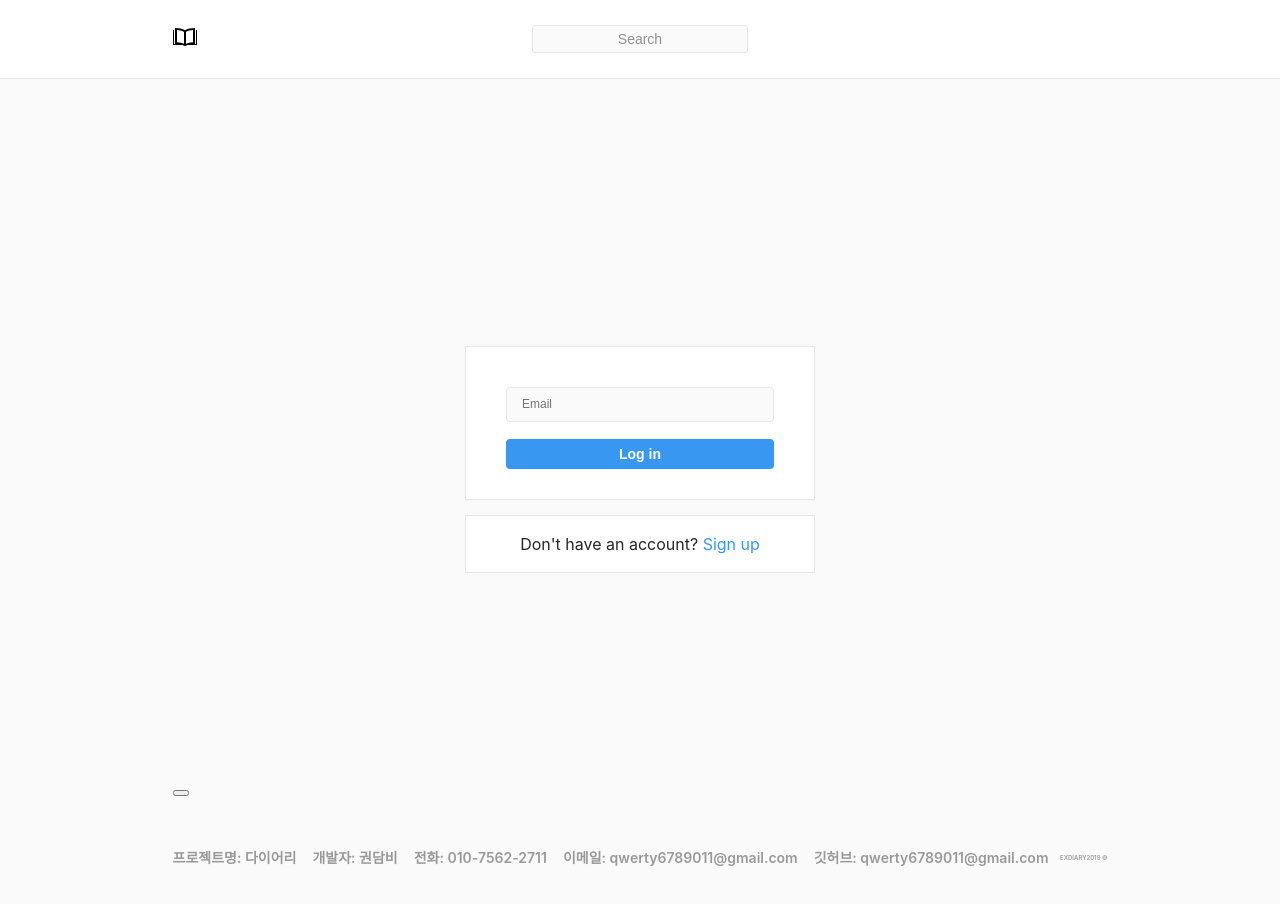
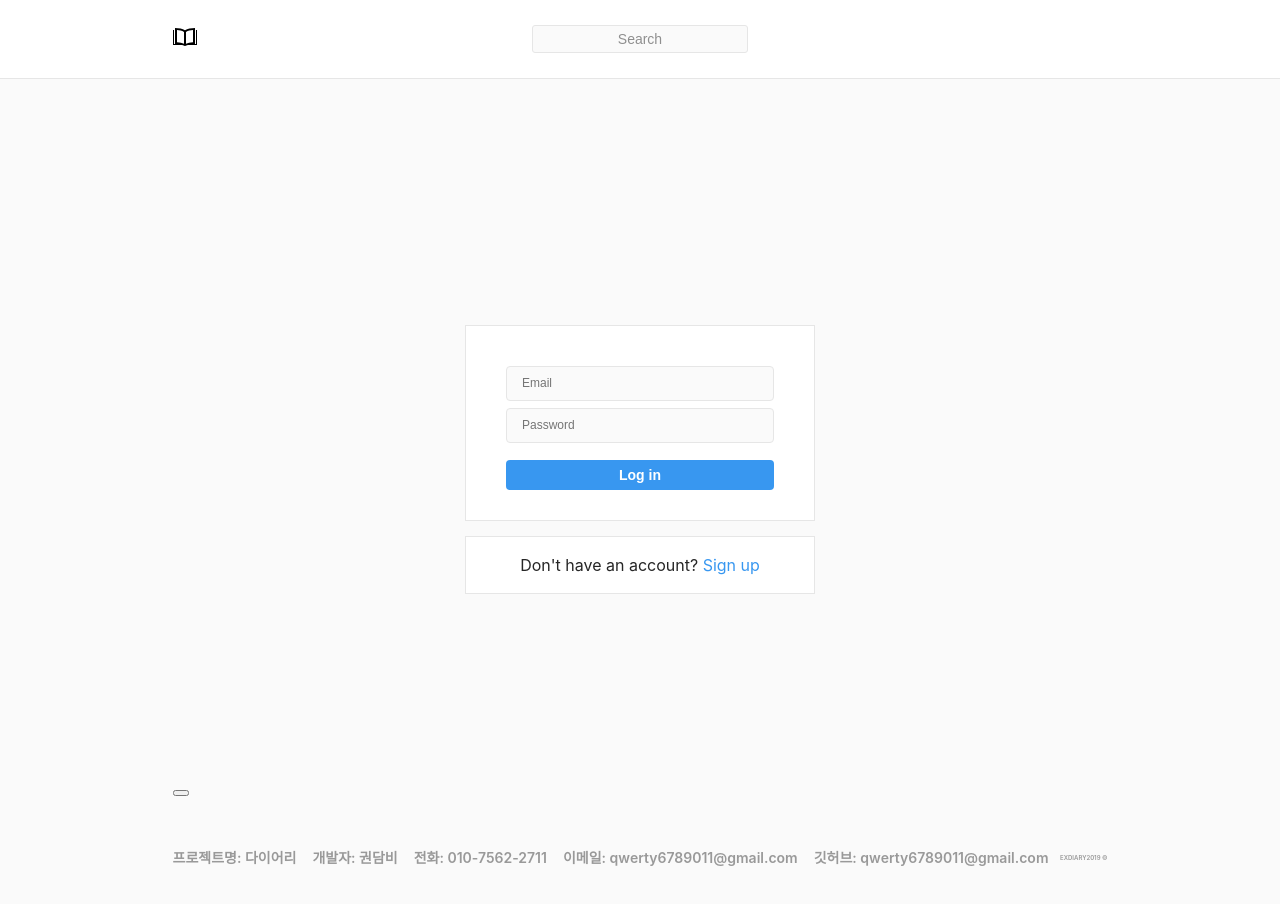
Before and after one commit to dambi095/web_frontend, a React (Create React App) app: page /#/ in a window 1280 px wide. Shown: the top 904 px of the page. Built offline with nearby package versions, Linux system fonts and the light colour scheme.

Commit message:
로그인 창, 회원가입 창 입력 정보 수정

```diff
--- a/src/Routes/Auth/AuthContainer.js
+++ b/src/Routes/Auth/AuthContainer.js
@@ -7,8 +7,7 @@ import { toast } from "react-toastify";
 export default () => {
     const [action, setAction] = useState("logIn");
     const username = useInput("");
-    const firstName = useInput("");
-    const lastName = useInput("");
+    const password = useInput("");
     const email = useInput("");
     const secret = useInput("");
 
@@ -17,7 +16,9 @@ export default () => {
         if (action === "logIn") {
 
         } else if (action === "signUp") {
+            if(email.value !== "" && username.value !== "" && password.value !== ""){
 
+            }
         } else if (action === "confirm") {
 
         }
@@ -27,8 +28,7 @@ export default () => {
         setAction={setAction}
         action={action}
         username={username}
-        firstName={firstName}
-        lastName={lastName}
+        password={password}
         email={email}
         onSubmit={onSubmit}
         secret={secret}
--- a/src/Routes/Auth/AuthPresenter.js
+++ b/src/Routes/Auth/AuthPresenter.js
@@ -47,19 +47,19 @@ const Form = styled(Box)`
     }
 `
 
-export default ({ action, username, firstName, lastName, email, setAction, onSubmit, secret }) => (
+export default ({ action, username, password, email, setAction, onSubmit, secret }) => (
     <Wrapper>
         <Form>
             {action === "logIn" && (
                 <form onSubmit={onSubmit}>
                     <Input placeholder={"Email"} {...email} type="email" />
+                    <Input placeholder={"Password"} {...password} type="password" />
                     <Button text={"Log in"} />
                 </form>
             )} {action === "signUp" &&  (
                 <form onSubmit={onSubmit}>
-                    <Input placeholder={"First Name"} {...firstName} />
-                    <Input placeholder={"Last Name"} {...lastName} />
-                    <Input placeholder={"Email"} {...email} type="email" />
+                <Input placeholder={"Email"} {...email} type="email" />
+                    <Input placeholder={"Password"} {...password} type="password" />
                     <Input placeholder={"Username"} {...username} />
                     <Button text={"Sign up"} />
                 </form>
```
